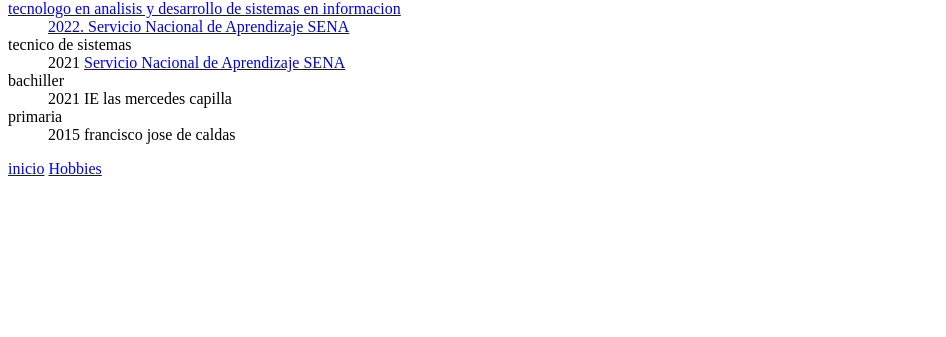
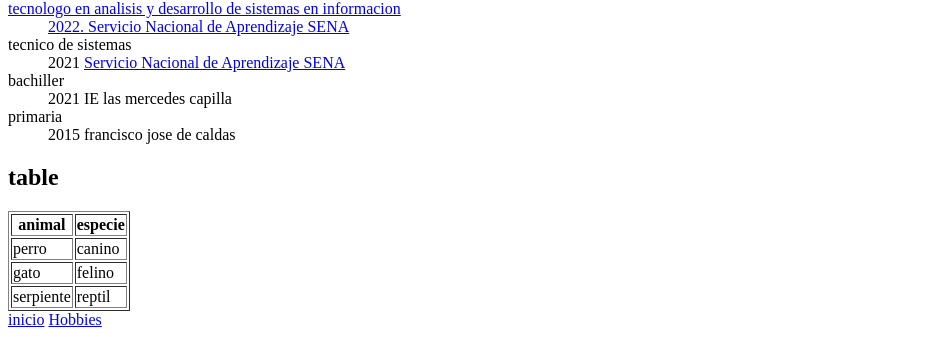
Before and after one commit to Juanita200407/Juanita200407, a plain HTML site: page pages/hb.html in a window 1280 px wide. Shown: the part 1211-1548 px from the top of the page, without its empty margins (0-946 px from the left). Before the commit the page ends 1397 px from the top, so only its background shows below. Drawn offline with Linux system fonts and the light colour scheme.

Commit message:
first commit

```diff
--- a/pages/hb.html
+++ b/pages/hb.html
@@ -45,6 +45,26 @@
         <dt>primaria</dt>
         <dd>2015 francisco jose de caldas</dd>
     </dl>
+    <h2>table</h2>
+    <table border="1">
+        <tr>
+            <th>animal</th>
+            <th>especie</th>
+        </tr>
+        <tr>
+            <td>perro</td>
+            <td>canino</td>
+        </tr>
+        <tr>
+            <td>gato</td>
+            <td>felino</td>
+        </tr>
+        <tr>
+            <td>serpiente</td>
+            <td>reptil</td>
+        </tr>
+    </table>
+
 
     <a href="./index.html">inicio</a>
     <a href="./hobbie_index.html">Hobbies</a>
```
